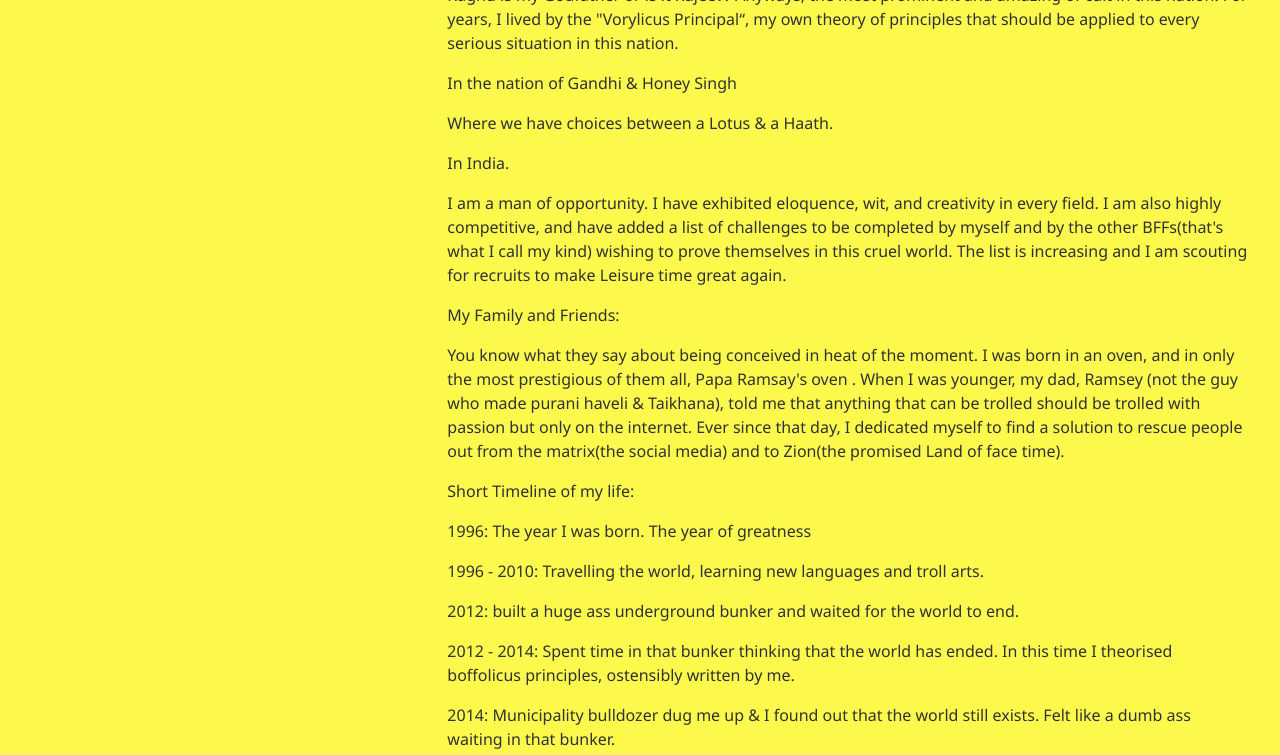
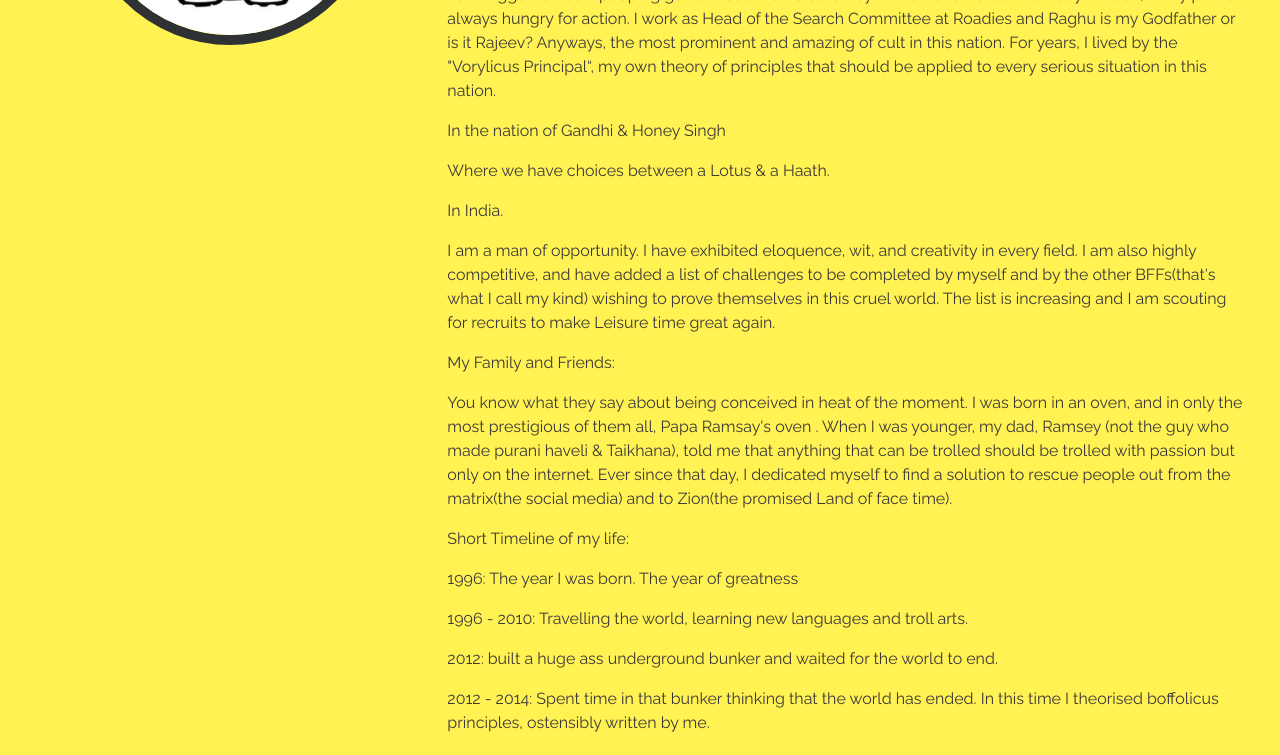
Before and after one commit to Vorpy/vorpy.github.io, a plain HTML site: page index.html in a window 1280 px wide. Shown: the part 448-1203 px from the top of the page. Drawn offline with nearby package versions, Linux system fonts and the light colour scheme.

Commit message:
Fix colors and font

```diff
--- a/css/style.css
+++ b/css/style.css
@@ -7,14 +7,15 @@ body {
 }
 
 html {
-    font-family: 'Noto Sans', sans-serif;
+    font-family: 'Raleway', sans-serif;
     font-size: 16px;
     overflow-y: auto
 }
 
 body {
-    font-family: 'Noto Sans', sans-serif;
-    background-color: #fcf94c
+    color: #3c3939;
+    font-family: 'Raleway', sans-serif;
+    background-color: #ffed00ad;
 }
 
 a {
--- a/index.html
+++ b/index.html
@@ -16,8 +16,7 @@
     <link rel="stylesheet" href="https://stackpath.bootstrapcdn.com/bootstrap/4.5.0/css/bootstrap.min.css"
         integrity="sha384-9aIt2nRpC12Uk9gS9baDl411NQApFmC26EwAOH8WgZl5MYYxFfc+NcPb1dKGj7Sk" crossorigin="anonymous">
 
-    <link href="https://fonts.googleapis.com/css2?family=Noto+Sans&display=swap" rel="stylesheet">
-
+        <link href="https://fonts.googleapis.com/css2?family=Raleway&display=swap" rel="stylesheet">
 
 
     <link rel="shortcut icon" type="image/png" href="images/logo.png" />
@@ -36,6 +35,8 @@
             </ul>
         </div>
     </main>
+    <br />
+    <br />
     <div class="row">
         <div class="col-md-4">
             <img src="images/vorpy.jpeg" class="portrait" alt="Portrait" />
```
